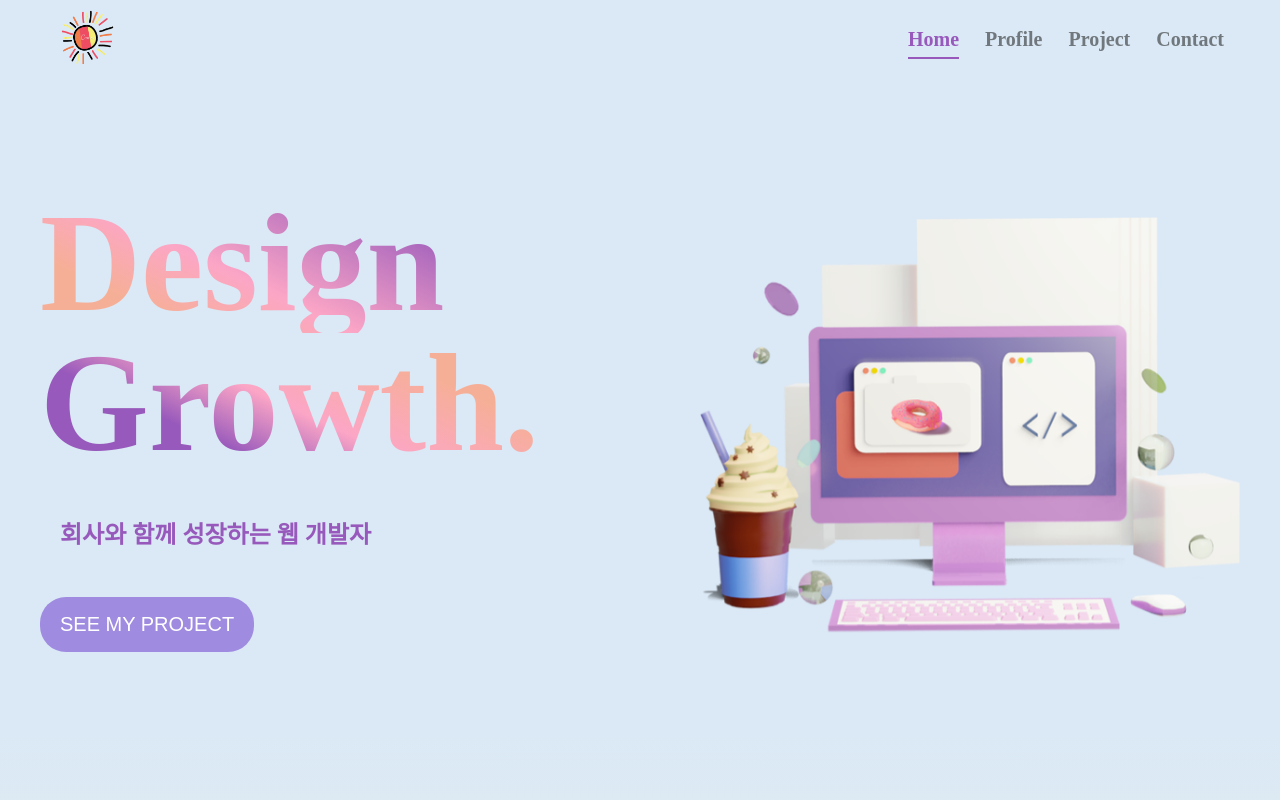
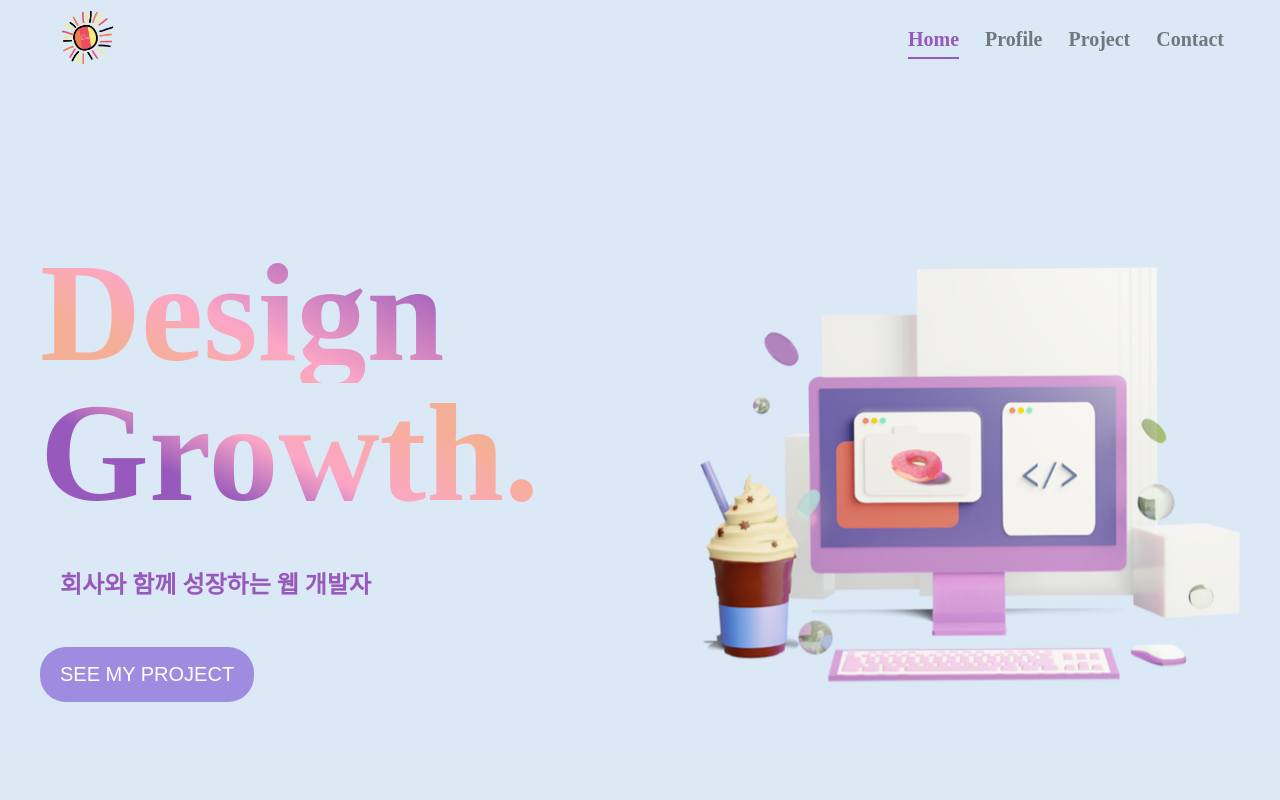
Before and after one commit to operland55/My-PortFolio, a website: page index.html in a window 1280 px wide. Shown: the top 800 px of the page. Drawn offline with Linux system fonts and the light colour scheme.

Commit message:
✨ style.css

```diff
--- a/style.css
+++ b/style.css
@@ -861,7 +861,9 @@ a {
 	#home {
 		padding-top: 50px;
 	}
-
+	.home__main {
+		margin-top: 170px;
+	}
 	.home__main__title > h1 {
 		font-size: 140px;
 	}
```
